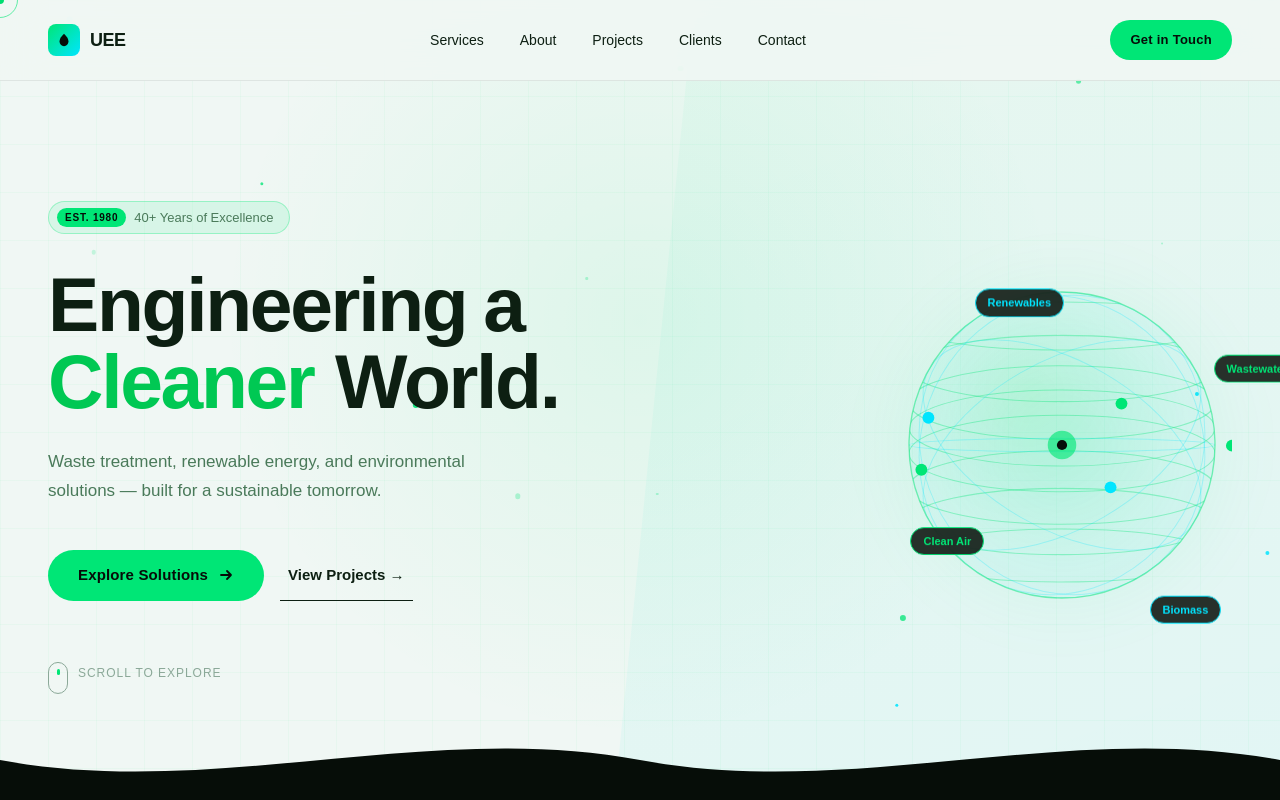
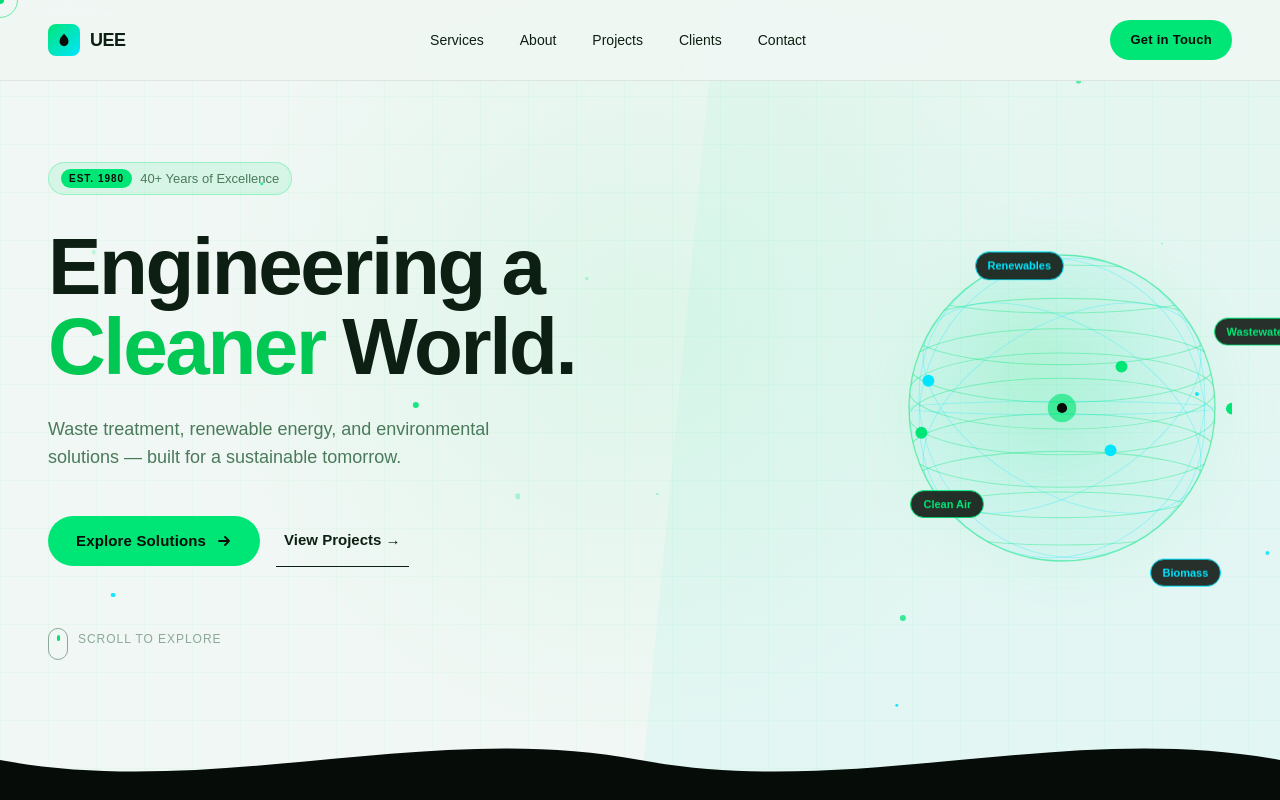
Before and after one commit to Muhammad-Abdullah24/UEE-Design3, a Next.js app: page /website-3 in a window 1280 px wide. Shown: the top 800 px of the page. Built offline with nearby package versions, Linux system fonts and the light colour scheme; a web font is replaced by a local one.

Commit message:
migrated Hero

```diff
--- a/src/components/Hero.js
+++ b/src/components/Hero.js
@@ -1,24 +1,8 @@
 'use client';
 import { useEffect, useRef, useState } from 'react';
-import { motion, useScroll, useTransform, useSpring } from 'framer-motion';
+import { motion, useScroll, useTransform } from 'framer-motion';
 
-// Globe mesh SVG paths — equator + meridian lines as ellipses
 function GlobeMesh({ mouse }) {
-  const lines = [
-    // Horizontal latitude lines (ellipses, varying compression)
-    { rx: 90, ry: 8,  cy: 100 },
-    { rx: 90, ry: 22, cy: 100 },
-    { rx: 90, ry: 42, cy: 100 },
-    { rx: 90, ry: 62, cy: 100 },
-    { rx: 90, ry: 80, cy: 100 },
-    { rx: 90, ry: 90, cy: 100 },
-    { rx: 90, ry: 80, cy: 100, flip: true },
-    { rx: 90, ry: 62, cy: 100, flip: true },
-    { rx: 90, ry: 42, cy: 100, flip: true },
-    { rx: 90, ry: 22, cy: 100, flip: true },
-    { rx: 90, ry: 8,  cy: 100, flip: true },
-  ];
-
   const tiltX = (mouse.y - 0.5) * 12;
   const tiltY = (mouse.x - 0.5) * -12;
 
@@ -50,25 +34,16 @@ function GlobeMesh({ mouse }) {
           </clipPath>
         </defs>
 
-        {/* Globe fill */}
         <circle cx="100" cy="100" r="90" fill="url(#globeGrad)" />
 
-        {/* Grid lines — clipped to circle */}
         <g clipPath="url(#globeClip)" fill="none" strokeWidth="0.6">
-          {/* Latitude lines */}
           {[30, 55, 75, 90, 105, 125, 145, 165].map((cy, i) => {
             const dist = Math.abs(cy - 100);
-            const ry = Math.sqrt(Math.max(0, 90*90 - dist*dist)) * 0.25;
+            const ry = Math.sqrt(Math.max(0, 90 * 90 - dist * dist)) * 0.25;
             return (
-              <ellipse
-                key={`lat-${i}`}
-                cx="100" cy={cy}
-                rx="90" ry={ry}
-                stroke="rgba(0,230,118,0.35)"
-              />
+              <ellipse key={`lat-${i}`} cx="100" cy={cy} rx="90" ry={ry} stroke="rgba(0,230,118,0.35)" />
             );
           })}
-          {/* Longitude lines */}
           {[0, 30, 60, 90, 120, 150].map((angle, i) => (
             <ellipse
               key={`lon-${i}`}
@@ -81,10 +56,8 @@ function GlobeMesh({ mouse }) {
           ))}
         </g>
 
-        {/* Outer ring */}
         <circle cx="100" cy="100" r="90" fill="none" stroke="rgba(0,230,118,0.5)" strokeWidth="0.8" />
 
-        {/* Orbiting dots */}
         {[0, 72, 144, 216, 288].map((angle, i) => {
           const rad = (angle * Math.PI) / 180;
           const x = 100 + 100 * Math.cos(rad);
@@ -100,7 +73,6 @@ function GlobeMesh({ mouse }) {
           );
         })}
 
-        {/* Center pulse */}
         <motion.circle
           cx="100" cy="100" r="6"
           fill="var(--lime)"
@@ -110,7 +82,6 @@ function GlobeMesh({ mouse }) {
         <circle cx="100" cy="100" r="3" fill="var(--void)" />
       </svg>
 
-      {/* Service icon tags orbiting */}
       {[
         { label: 'Wastewater', angle: -30, color: 'var(--lime)' },
         { label: 'Biomass', angle: 60, color: 'var(--cyan)' },
@@ -148,7 +119,6 @@ function GlobeMesh({ mouse }) {
   );
 }
 
-// Floating ambient particles
 function AmbientParticles() {
   const particles = Array.from({ length: 18 }, (_, i) => ({
     id: i,
@@ -161,15 +131,11 @@ function AmbientParticles() {
   }));
 
   return (
-    <div style={{ position: 'absolute', inset: 0, overflow: 'hidden', pointerEvents: 'none' }}>
+    <div className="absolute inset-0 overflow-hidden pointer-events-none">
       {particles.map(p => (
         <motion.div
           key={p.id}
-          animate={{
-            y: [0, -40, 0],
-            x: [0, Math.random() * 20 - 10, 0],
-            opacity: [0.4, 0.9, 0.4],
-          }}
+          animate={{ y: [0, -40, 0], x: [0, Math.random() * 20 - 10, 0], opacity: [0.4, 0.9, 0.4] }}
           transition={{ duration: p.duration, delay: p.delay, repeat: Infinity, ease: 'easeInOut' }}
           style={{
             position: 'absolute',
@@ -216,15 +182,8 @@ export default function HeroC() {
   return (
     <motion.section
       ref={containerRef}
-      style={{
-        minHeight: '100vh',
-        background: 'var(--mint)',
-        position: 'relative',
-        overflow: 'hidden',
-        display: 'flex',
-        alignItems: 'center',
-        paddingTop: 90,
-      }}
+      className="min-h-screen relative overflow-hidden flex items-center pt-20 pb-16"
+      style={{ background: 'var(--mint)' }}
     >
       {/* Mouse spotlight */}
       <div style={{
@@ -235,21 +194,16 @@ export default function HeroC() {
         zIndex: 1,
       }} />
 
-      {/* Diagonal divider — right half tinted */}
-      <div style={{
-        position: 'absolute',
-        top: 0, right: 0,
-        width: '52%',
-        height: '100%',
-        background: 'linear-gradient(160deg, rgba(0,230,118,0.04) 0%, rgba(0,229,255,0.06) 100%)',
-        clipPath: 'polygon(12% 0%, 100% 0%, 100% 100%, 0% 100%)',
-        pointerEvents: 'none',
-        zIndex: 0,
-      }} />
+      {/* Diagonal tint */}
+      <div className="absolute top-0 right-0 w-1/2 h-full pointer-events-none"
+        style={{
+          background: 'linear-gradient(160deg, rgba(0,230,118,0.04) 0%, rgba(0,229,255,0.06) 100%)',
+          clipPath: 'polygon(12% 0%, 100% 0%, 100% 100%, 0% 100%)',
+        }}
+      />
 
-      {/* Background grid texture */}
-      <div style={{
-        position: 'absolute', inset: 0,
+      {/* Grid texture */}
+      <div className="absolute inset-0 pointer-events-none" style={{
         backgroundImage: `
           linear-gradient(rgba(0,230,118,0.04) 1px, transparent 1px),
           linear-gradient(90deg, rgba(0,230,118,0.04) 1px, transparent 1px)
@@ -261,66 +215,34 @@ export default function HeroC() {
       <AmbientParticles />
 
       {/* Main layout */}
-      <div style={{
-        maxWidth: 1280,
-        margin: '0 auto',
-        padding: '0 48px',
-        width: '100%',
-        display: 'flex',
-        alignItems: 'center',
-        justifyContent: 'space-between',
-        gap: 40,
-        position: 'relative',
-        zIndex: 2,
-      }}>
+      <div className="max-w-[1280px] mx-auto px-6 md:px-10 xl:px-12 w-full flex flex-col lg:flex-row items-center justify-between gap-10 relative z-[2]">
 
         {/* LEFT — Text */}
-        <motion.div style={{ flex: 1, maxWidth: 580, y: yText, opacity }}>
-
+        <motion.div
+          style={{ y: yText, opacity }}
+          className="flex-1 w-full max-w-full lg:max-w-[580px] text-center lg:text-left"
+        >
           {/* Badge */}
           <motion.div
             initial={{ opacity: 0, x: -20 }}
             animate={{ opacity: 1, x: 0 }}
             transition={{ duration: 0.6, delay: 0.1 }}
+            className="inline-flex items-center gap-2 rounded-full px-3 py-1.5 mb-8"
             style={{
-              display: 'inline-flex',
-              alignItems: 'center',
-              gap: 8,
               background: 'rgba(0,230,118,0.1)',
               border: '1px solid rgba(0,230,118,0.3)',
-              borderRadius: 100,
-              padding: '6px 16px 6px 8px',
-              marginBottom: 32,
             }}
           >
-            <span style={{
-              background: 'var(--lime)',
-              color: 'var(--void)',
-              fontSize: 10,
-              fontWeight: 700,
-              fontFamily: 'var(--font-display)',
-              padding: '2px 8px',
-              borderRadius: 100,
-              letterSpacing: '0.08em',
-            }}>EST. 1980</span>
-            <span style={{
-              fontSize: 13,
-              fontFamily: 'var(--font-body)',
-              color: 'var(--muted-dark)',
-              fontWeight: 500,
-            }}>40+ Years of Excellence</span>
+            <span className="font-display font-bold text-[10px] tracking-widest text-void px-2 py-0.5 rounded-full"
+              style={{ background: 'var(--lime)' }}>EST. 1980</span>
+            <span className="font-body font-medium text-[13px]" style={{ color: 'var(--muted-dark)' }}>
+              40+ Years of Excellence
+            </span>
           </motion.div>
 
-          {/* Headline — word by word */}
-          <h1 style={{
-            fontFamily: 'var(--font-display)',
-            fontWeight: 700,
-            fontSize: 'clamp(48px, 6vw, 80px)',
-            lineHeight: 1.0,
-            letterSpacing: '-0.03em',
-            color: 'var(--ink)',
-            marginBottom: 28,
-          }}>
+          {/* Headline */}
+          <h1 className="font-display font-bold leading-none tracking-tight mb-7"
+            style={{ fontSize: 'clamp(44px, 8vw, 80px)', letterSpacing: '-0.03em', color: 'var(--ink)' }}>
             {headline.map((word, i) => (
               <motion.span
                 key={word + i}
@@ -329,12 +251,10 @@ export default function HeroC() {
                 transition={{ duration: 0.65, delay: 0.3 + i * 0.12, ease: [0.16, 1, 0.3, 1] }}
                 style={{
                   display: 'inline-block',
-                  marginRight: word === 'a' || word === 'Cleaner' ? '0.28em' : '0.22em',
-                  color: word === 'Cleaner' ? 'var(--lime-dim)' : word === 'World.' ? 'var(--ink)' : 'var(--ink)',
+                  marginRight: '0.22em',
+                  color: word === 'Cleaner' ? 'var(--lime-dim)' : 'var(--ink)',
                 }}
-              >
-                {word}
-              </motion.span>
+              >{word}</motion.span>
             ))}
           </h1>
 
@@ -343,15 +263,8 @@ export default function HeroC() {
             initial={{ opacity: 0, y: 20 }}
             animate={{ opacity: 1, y: 0 }}
             transition={{ duration: 0.6, delay: 0.85 }}
-            style={{
-              fontFamily: 'var(--font-body)',
-              fontWeight: 400,
-              fontSize: 17,
-              lineHeight: 1.7,
-              color: 'var(--muted-dark)',
-              maxWidth: 460,
-              marginBottom: 44,
-            }}
+            className="font-body font-normal text-base md:text-lg leading-relaxed mb-11 mx-auto lg:mx-0 max-w-[460px]"
+            style={{ color: 'var(--muted-dark)' }}
           >{sub}</motion.p>
 
           {/* CTAs */}
@@ -359,68 +272,32 @@ export default function HeroC() {
             initial={{ opacity: 0, y: 20 }}
             animate={{ opacity: 1, y: 0 }}
             transition={{ duration: 0.6, delay: 1.0 }}
-            style={{ display: 'flex', gap: 16, alignItems: 'center', flexWrap: 'wrap' }}
+            className="flex flex-col sm:flex-row gap-4 items-center justify-center lg:justify-start"
           >
-            <a href="#" style={{
-              display: 'inline-flex',
-              alignItems: 'center',
-              gap: 10,
-              background: 'var(--lime)',
-              color: 'var(--void)',
-              fontFamily: 'var(--font-body)',
-              fontWeight: 700,
-              fontSize: 15,
-              padding: '14px 30px',
-              borderRadius: 100,
-              textDecoration: 'none',
-              letterSpacing: '0.01em',
-              transition: 'all 0.25s ease',
-            }}
+            <a href="#" className="w-full sm:w-auto inline-flex items-center justify-center gap-2.5 font-body font-bold text-[15px] text-void no-underline px-7 py-3.5 rounded-full transition-all duration-200"
+              style={{ background: 'var(--lime)', letterSpacing: '0.01em' }}
               onMouseEnter={e => { e.currentTarget.style.background = 'var(--cyan)'; e.currentTarget.style.transform = 'scale(1.04)'; }}
               onMouseLeave={e => { e.currentTarget.style.background = 'var(--lime)'; e.currentTarget.style.transform = 'scale(1)'; }}
             >
               Explore Solutions
               <svg width="16" height="16" viewBox="0 0 16 16" fill="none">
-                <path d="M3 8H13M13 8L9 4M13 8L9 12" stroke="currentColor" strokeWidth="1.8" strokeLinecap="round" strokeLinejoin="round"/>
+                <path d="M3 8H13M13 8L9 4M13 8L9 12" stroke="currentColor" strokeWidth="1.8" strokeLinecap="round" strokeLinejoin="round" />
               </svg>
             </a>
-            <a href="#" style={{
-              display: 'inline-flex',
-              alignItems: 'center',
-              gap: 8,
-              color: 'var(--ink)',
-              fontFamily: 'var(--font-body)',
-              fontWeight: 600,
-              fontSize: 15,
-              textDecoration: 'none',
-              padding: '14px 8px',
-              borderBottom: '1.5px solid var(--ink)',
-              transition: 'all 0.2s',
-            }}
+            <a href="#" className="w-full sm:w-auto inline-flex items-center justify-center gap-2 font-body font-semibold text-[15px] no-underline py-3.5 px-2 transition-all duration-200"
+              style={{ color: 'var(--ink)', borderBottom: '1.5px solid var(--ink)' }}
               onMouseEnter={e => { e.currentTarget.style.color = 'var(--lime-dim)'; e.currentTarget.style.borderColor = 'var(--lime-dim)'; }}
               onMouseLeave={e => { e.currentTarget.style.color = 'var(--ink)'; e.currentTarget.style.borderColor = 'var(--ink)'; }}
-            >
-              View Projects →
-            </a>
+            >View Projects →</a>
           </motion.div>
 
-          {/* Scroll hint */}
+          {/* Scroll hint — hidden on mobile */}
           <motion.div
             initial={{ opacity: 0 }}
             animate={{ opacity: 1 }}
             transition={{ delay: 1.6, duration: 0.8 }}
-            style={{
-              display: 'flex',
-              alignItems: 'center',
-              gap: 10,
-              marginTop: 56,
-              color: 'var(--muted-light)',
-              fontSize: 12,
-              fontFamily: 'var(--font-body)',
-              fontWeight: 500,
-              letterSpacing: '0.08em',
-              textTransform: 'uppercase',
-            }}
+            className="hidden md:flex items-center gap-2.5 mt-14"
+            style={{ color: 'var(--muted-light)', fontSize: 12, fontFamily: 'var(--font-body)', fontWeight: 500, letterSpacing: '0.08em', textTransform: 'uppercase' }}
           >
             <motion.div
               animate={{ y: [0, 5, 0] }}
@@ -433,9 +310,10 @@ export default function HeroC() {
           </motion.div>
         </motion.div>
 
-        {/* RIGHT — Globe */}
+        {/* RIGHT — Globe: hidden on mobile, visible from lg */}
         <motion.div
-          style={{ position: 'relative', y: yGlobe }}
+          className="hidden lg:flex relative"
+          style={{ y: yGlobe }}
           initial={{ opacity: 0, x: 60 }}
           animate={{ opacity: 1, x: 0 }}
           transition={{ duration: 1, delay: 0.4, ease: [0.16, 1, 0.3, 1] }}
@@ -445,8 +323,8 @@ export default function HeroC() {
 
       </div>
 
-      {/* Bottom wave divider */}
-      <div style={{ position: 'absolute', bottom: 0, left: 0, right: 0, zIndex: 3 }}>
+      {/* Bottom wave */}
+      <div className="absolute bottom-0 left-0 right-0 z-[3]">
         <svg viewBox="0 0 1440 80" fill="none" preserveAspectRatio="none" style={{ display: 'block', width: '100%', height: 80 }}>
           <path d="M0,40 C240,80 480,0 720,40 C960,80 1200,0 1440,40 L1440,80 L0,80 Z" fill="#060D08" />
         </svg>
```
